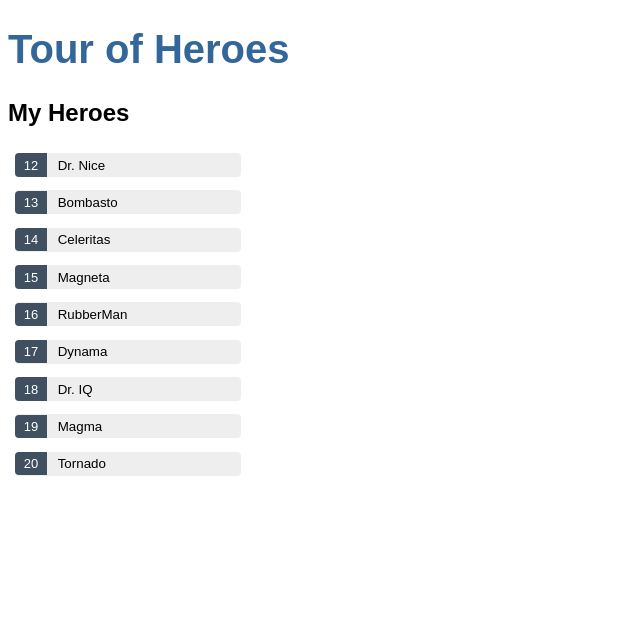
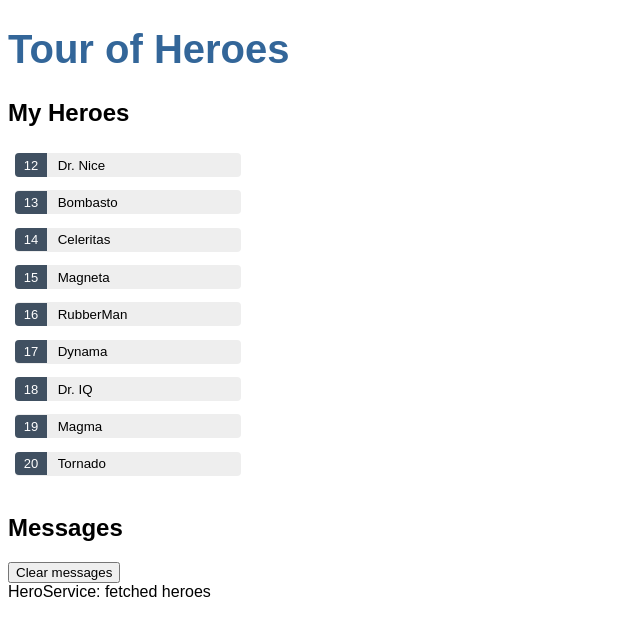
Before and after one commit to AngelMaldonado/UASLP-Aplicaciones-Web-Escalables, an Angular app in the folder Angular/03TourOfHeroes/: page / in a window 1280 px wide. Shown: the top 636 px of the page, without its empty margins (0-640 px from the left). Built offline with nearby package versions, Linux system fonts and the light colour scheme.

Commit message:
🔴03TourOfHeroes - Servicio de mensajes y cambio de fetch asíncrono para la lista de héroes

```diff
--- a/Angular/03TourOfHeroes/src/app/app.component.html
+++ b/Angular/03TourOfHeroes/src/app/app.component.html
@@ -1,2 +1,3 @@
 <h1>{{ title }}</h1>
 <app-heroes></app-heroes>
+<app-messages></app-messages>
--- a/Angular/03TourOfHeroes/src/app/app.module.ts
+++ b/Angular/03TourOfHeroes/src/app/app.module.ts
@@ -5,12 +5,14 @@ import { FormsModule } from '@angular/forms';
 import { AppComponent } from './app.component';
 import { HeroesComponent } from './heroes/heroes.component';
 import { HeroDetailComponent } from './hero-detail/hero-detail.component';
+import { MessagesComponent } from './messages/messages.component';
 
 @NgModule({
   declarations: [
     AppComponent,
     HeroesComponent,
-    HeroDetailComponent
+    HeroDetailComponent,
+    MessagesComponent
   ],
   imports: [
     BrowserModule,
--- a/Angular/03TourOfHeroes/src/app/hero.service.ts
+++ b/Angular/03TourOfHeroes/src/app/hero.service.ts
@@ -1,6 +1,8 @@
 import { Injectable } from '@angular/core';
 import { Hero } from './hero';
 import { HEROES } from './mock-heroes';
+import { Observable, of } from 'rxjs';
+import { MessageService } from './message.service';
 
 @Injectable({
   // this is de 'injector', by default 'root', which enables any component at the root level to use this service
@@ -8,9 +10,12 @@ import { HEROES } from './mock-heroes';
 })
 export class HeroService {
 
-  constructor() { }
+  constructor(private messageService: MessageService) { }
 
-  getHeroes(): Hero[] {
-    return HEROES;
+  getHeroes(): Observable<Hero[]> {
+
+    const heroes = of(HEROES);
+    this.messageService.add('HeroService: fetched heroes');
+    return heroes;
   }
 }
--- a/Angular/03TourOfHeroes/src/app/heroes/heroes.component.ts
+++ b/Angular/03TourOfHeroes/src/app/heroes/heroes.component.ts
@@ -1,6 +1,7 @@
 import { Component, OnInit } from '@angular/core';
 import { Hero } from '../hero';
 import { HeroService } from '../hero.service';
+import { MessageService } from '../message.service';
 
 @Component({
   selector: 'app-heroes',
@@ -12,17 +13,18 @@ export class HeroesComponent implements OnInit {
   heroes: Hero[] = [];
 
   // dependency injection:
-  constructor(private heroService: HeroService) { }
+  constructor(private heroService: HeroService, private messageService: MessageService) { }
 
   ngOnInit(): void {
     this.getHeroes();
   }
 
   getHeroes(): void {
-    this.heroes = this.heroService.getHeroes();
+    this.heroService.getHeroes().subscribe(heroes => this.heroes = heroes);
   }
 
   onSelect(hero: Hero): void {
     this.selectedHero = hero;
+    this.messageService.add(`HeroesComponent: Selected hero id=${hero.id}`);
   }
 }
--- /dev/null
+++ b/Angular/03TourOfHeroes/src/app/message.service.ts
@@ -0,0 +1,18 @@
+import { Injectable } from '@angular/core';
+
+@Injectable({
+  providedIn: 'root'
+})
+export class MessageService {
+  messages: string[] = [];
+
+  add(message: string) {
+    this.messages.push(message);
+  }
+
+  clear() {
+    this.messages = [];
+  }
+
+  constructor() { }
+}
--- /dev/null
+++ b/Angular/03TourOfHeroes/src/app/messages/messages.component.html
@@ -0,0 +1,10 @@
+<div *ngIf="messageService.messages.length">
+  <h2>Messages</h2>
+  <button
+    type="button"
+    class="clear"
+    (click)="messageService.clear()">
+    Clear messages
+  </button>
+  <div *ngFor="let message of messageService.messages"> {{message}} </div>
+</div>
--- /dev/null
+++ b/Angular/03TourOfHeroes/src/app/messages/messages.component.ts
@@ -0,0 +1,16 @@
+import { Component, OnInit } from '@angular/core';
+import { MessageService } from '../message.service';
+
+@Component({
+  selector: 'app-messages',
+  templateUrl: './messages.component.html',
+  styleUrls: ['./messages.component.css']
+})
+export class MessagesComponent implements OnInit {
+
+  constructor(public messageService: MessageService) { }
+
+  ngOnInit(): void {
+  }
+
+}
```
Also changed, not shown: Angular/03TourOfHeroes/src/app/messages/messages.component.css (added), 2 other files (tests, documents, lock files or other folders).
